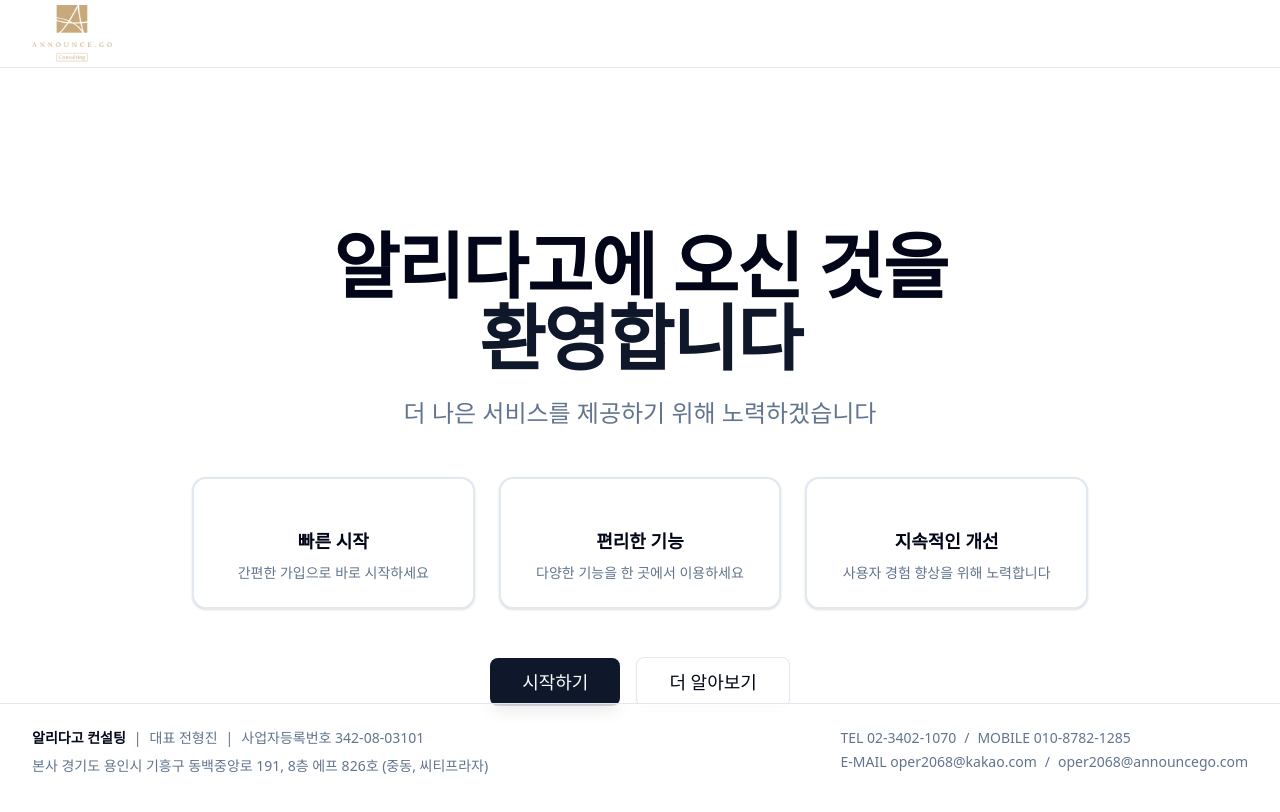
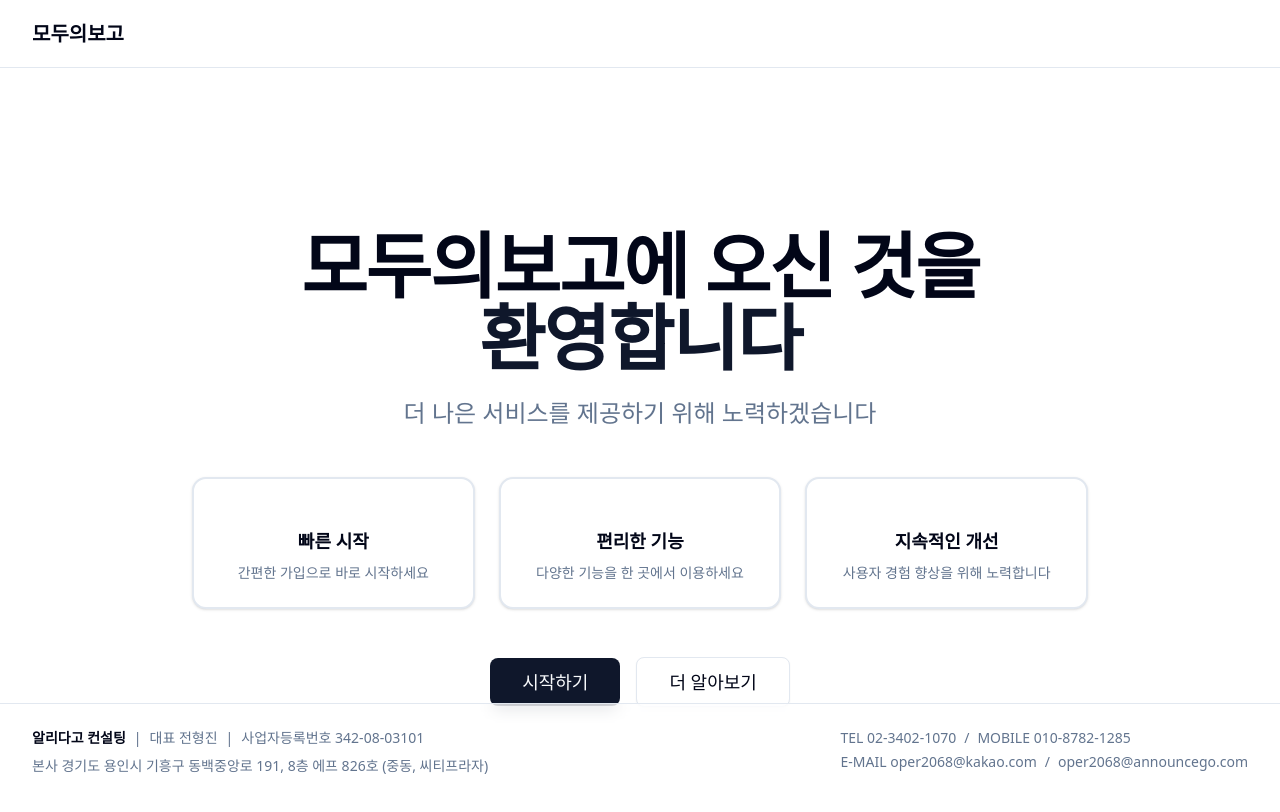
Before and after one commit to Announce-Go/Front-Next, a Next.js app in the folder Announe-go/: page / in a window 1280 px wide. Shown: the top 812 px of the page. Built offline with nearby package versions, Linux system fonts and the light colour scheme.

Commit message:
[로고 변경]

```diff
--- a/Announe-go/app/(main)/page.tsx
+++ b/Announe-go/app/(main)/page.tsx
@@ -10,7 +10,7 @@ export default function HomePage() {
           {/* 메인 환영 메시지 */}
           <div className="space-y-4 animate-in fade-in slide-in-from-bottom-4 duration-1000">
             <h1 className="text-5xl md:text-6xl lg:text-7xl font-bold text-foreground tracking-tight">
-              알리다고에 오신 것을
+              모두의보고에 오신 것을
               <br />
               <span className="text-primary">환영합니다</span>
             </h1>
--- a/Announe-go/components/common/AppHeader.tsx
+++ b/Announe-go/components/common/AppHeader.tsx
@@ -8,7 +8,8 @@ function AppHeader() {
         {/* 로고 영역 */}
         <div className="flex items-center">
           <Link href="/" className="flex items-center gap-2 hover:opacity-80 transition-opacity">
-            <Image src="/main-logo-gold.png" alt="logo" width={80} height={80} />
+            {/* <Image src="/main-logo-gold.png" alt="logo" width={80} height={80} /> */}
+            <span className="text-xl font-bold">모두의보고</span>
           </Link>
         </div>
 
```
